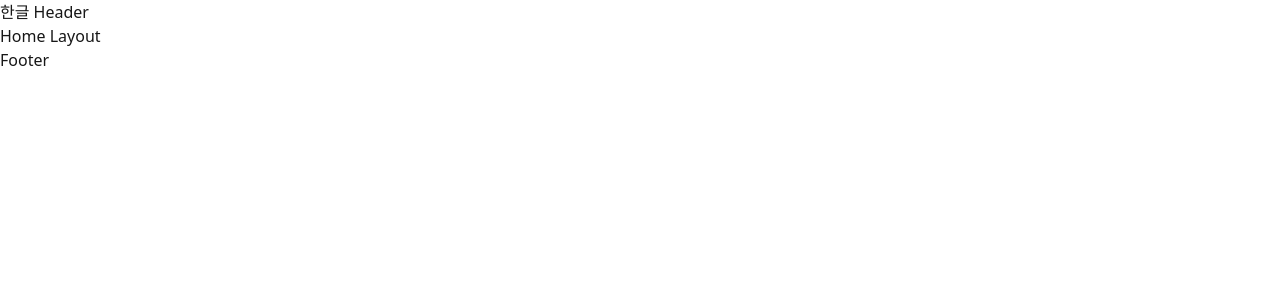
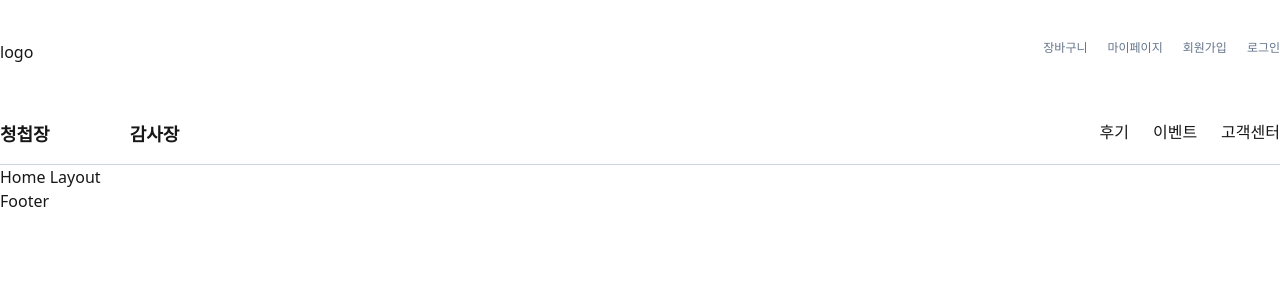
Before and after one commit to JeanYoungPark/mochung, a Next.js app: page / in a window 1280 px wide. Shown: the top 300 px of the page. Built offline with nearby package versions, Linux system fonts and the light colour scheme.

Commit message:
style: header ui update

```diff
--- a/src/app/globals.css
+++ b/src/app/globals.css
@@ -7,12 +7,12 @@
     --foreground: #171717;
 }
 
-@media (prefers-color-scheme: dark) {
+/* @media (prefers-color-scheme: dark) {
     :root {
         --background: #0a0a0a;
         --foreground: #ededed;
     }
-}
+} */
 
 body {
     color: var(--foreground);
--- a/src/app/layout.tsx
+++ b/src/app/layout.tsx
@@ -20,7 +20,7 @@ export default function RootLayout({
 }>) {
     return (
         <html lang='en'>
-            <body className={`${pretendard.variable} ${poppins.variable} antialiased mx-auto max-w-7xl w-full`}>
+            <body className={`${pretendard.variable} ${poppins.variable} antialiased w-full text-base`}>
                 <header>
                     <Header />
                 </header>
--- /dev/null
+++ b/src/components/layout/Header.module.css
@@ -0,0 +1,27 @@
+.header {
+    @apply w-full border-slate-300 border-b;
+}
+
+.container {
+    @apply w-full mx-auto max-w-7xl;
+}
+
+.authWrapper {
+    @apply flex justify-between py-10;
+}
+
+.authList {
+    @apply flex gap-5 text-xs text-slate-500;
+}
+
+.menuWrapper {
+    @apply flex justify-between py-4;
+}
+
+.mainMenu {
+    @apply flex gap-20 text-lg font-bold;
+}
+
+.etcMenu {
+    @apply flex gap-6;
+}
--- a/src/components/layout/Header.tsx
+++ b/src/components/layout/Header.tsx
@@ -1,5 +1,38 @@
+import Link from "next/link";
 import React from "react";
+import styles from "@/components/layout/Header.module.css";
 
 export default function Header() {
-    return <div>한글 Header</div>;
+    return (
+        <div className={styles.header}>
+            <div className={styles.container}>
+                {/*auth*/}
+                <div className={styles.authWrapper}>
+                    <h1>logo</h1>
+                    <ul className={styles.authList}>
+                        <li>장바구니</li>
+                        <li>마이페이지</li>
+                        <li>회원가입</li>
+                        <li>로그인</li>
+                    </ul>
+                </div>
+                {/* 메뉴 */}
+                <div className={styles.menuWrapper}>
+                    <ul className={styles.mainMenu}>
+                        <li>
+                            <Link href='/list/mCard/wedding'>청첩장</Link>
+                        </li>
+                        <li>
+                            <Link href='/list/mCard/thanks'>감사장</Link>
+                        </li>
+                    </ul>
+                    <ul className={styles.etcMenu}>
+                        <li>후기</li>
+                        <li>이벤트</li>
+                        <li>고객센터</li>
+                    </ul>
+                </div>
+            </div>
+        </div>
+    );
 }
```
